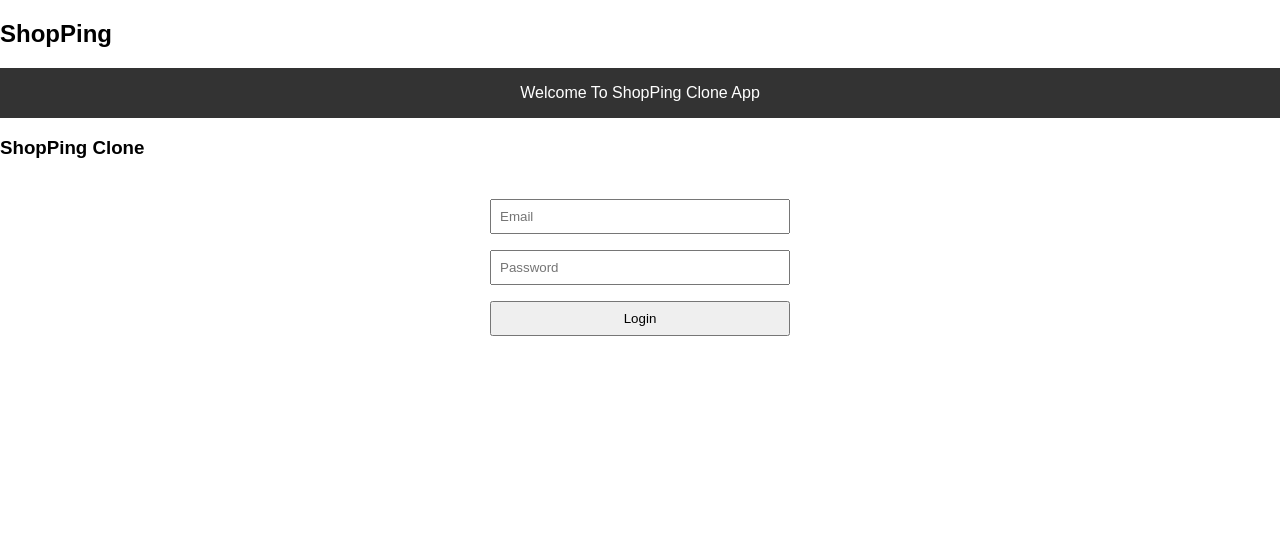
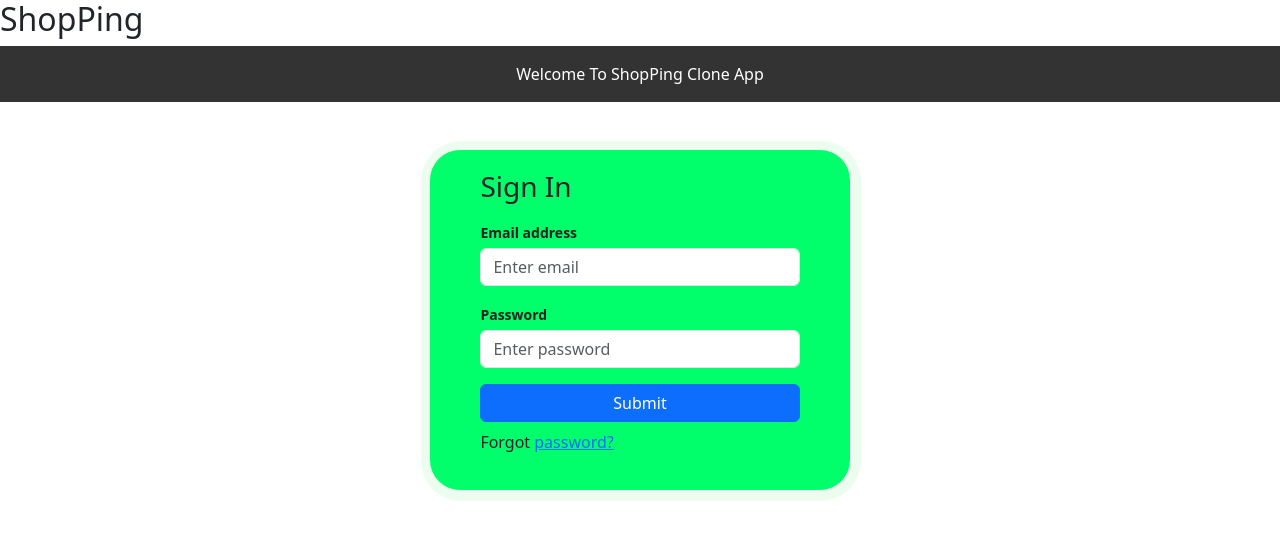
Before and after one commit to Sumit03-uni/ReactTask, a React (Create React App) app: page /login in a window 1280 px wide. Shown: the top 540 px of the page. Built offline with nearby package versions, Linux system fonts and the light colour scheme; no server answers.

Commit message:
modify login page and work on add to cart button

```diff
--- a/package.json
+++ b/package.json
@@ -7,6 +7,7 @@
     "@testing-library/react": "^13.4.0",
     "@testing-library/user-event": "^13.5.0",
     "axios": "^1.7.2",
+    "bootstrap": "^5.3.3",
     "react": "^18.3.1",
     "react-dom": "^18.3.1",
     "react-router-dom": "^6.23.1",
--- a/src/App.js
+++ b/src/App.js
@@ -1,4 +1,5 @@
 import React from 'react';
+import "bootstrap/dist/css/bootstrap.min.css"
 import AppRoutes from './Routes'
 const App = () => {
   return (
--- a/src/Routes.js
+++ b/src/Routes.js
@@ -12,9 +12,9 @@ const PrivateRoute = ({ children }) => {
 
 const AppRoutes = () => {
   const [products, setProducts] = useState([]);
-  const [cart, setCart] = useState(
-    () => JSON.parse(localStorage.getItem('cart')) || []
-  );
+  const [cart, setCart] = useState(() => JSON.parse(localStorage.getItem('cart')) || []);
+  const [cartCount, setCartCount] = useState(cart.length);
+
 
   useEffect(() => {
     axios.get("https://fakestoreapi.com/products").then((response) => {
@@ -22,28 +22,39 @@ const AppRoutes = () => {
     });
   }, []);
 
-  const [cartCount, setCartCount] = useState(JSON.parse(localStorage.getItem('cart'))?.length || 0);
   // Change the Cart Count
   const updateCartCount = (count) => {
     setCartCount(count);
   };
 
   const addToCart = (product) => {
-    const updateCart = [...cart, { ...product, quantity: 1 }];
-    setCart(updateCart);
-    localStorage.setItem('cart', JSON.stringify(updateCart));
-    updateCartCount(updateCart.length);
+    const existingProductIndex = cart.findIndex(item => item.id === product.id);
+
+    let updatedCart;
+    if(existingProductIndex >= 0){
+      updatedCart = cart.map((item, index) =>
+        index === existingProductIndex ? { ...item, quantity: item.quantity + 1 } : item
+      );
+    } else {
+      updatedCart = [ ...cart, { ...product, quantity: 1}];
+    }
+
+    setCart(updatedCart);
+    localStorage.setItem('cart', JSON.stringify(updatedCart));
+    updateCartCount(updatedCart.length);
   };
 
   const updateQuantity = (index, quantity) => {
-    const updateCart = cart
-      .map((item, i) =>
-        i === index ? { ...item, quantity: item.quantity + quantity } : item
-      )
+    const updatedCart = cart
+      .map((item, i) => i === index ? { ...item, quantity: item.quantity + quantity } : item)
       .filter((item) => item.quantity > 0);
-    setCart(updateCart);
-    localStorage.setItem("ccart", JSON.stringify(updateCart));
-    updateCartCount(updateCart.length);
+    setCart(updatedCart);
+    localStorage.setItem('cart', JSON.stringify(updatedCart));
+    updateCartCount(updatedCart.length);
+  };
+
+  const handleAddToCartClick = (product) => {
+    addToCart(product);
   };
 
   const emptyCart = () => {
@@ -66,7 +77,7 @@ const AppRoutes = () => {
           path="/products"
           element={
             <PrivateRoute>
-              <ProductPage products={products} addToCart={addToCart} totalPrice={totalPrice} />
+              <ProductPage products={products} handleAddToCartClick={handleAddToCartClick} cart={cart} updateQuantity={updateQuantity} totalPrice={totalPrice} />
             </PrivateRoute>
           }
         />
--- a/src/index.css
+++ b/src/index.css
@@ -1,9 +1,3 @@
-.product-containers {
-  border: 1px solid red;
-  width: 200px;
-  height: 200px;
-}
-
 body {
   margin: 0;
   font-family: -apple-system, BlinkMacSystemFont, 'Segoe UI', 'Roboto', 'Oxygen',
@@ -11,15 +5,10 @@ body {
     sans-serif;
   -webkit-font-smoothing: antialiased;
   -moz-osx-font-smoothing: grayscale;
-}
-
-
-body {
-  font-family: Arial, sans-serif;
   margin: 0;
   padding: 0;
 }
-
+/* Navbar Page start */
 nav ul {
   list-style: none;
   display: flex;
@@ -32,72 +21,77 @@ nav ul li {
   color: #fff;
   cursor: pointer;
 }
+/* Navbar Page end */
 
-form {
-  display: flex;
-  flex-direction: column;
-  width: 300px;
-  margin: 2rem auto;
-}
-
-form input,
-form button {
-  margin: 0.5rem 0;
-  padding: 0.5rem;
-}
+/* Product page start */
 
 .product {
   border: 1px solid #ddd;
   padding: 1rem;
   margin: 1rem;
-  height: 299px;
-  width: 200px;
+  height: 334px;
+  width: 220px;
   overflow: hidden;
 }
 
 .product img {
   width: 100px;
   height: 100px;
-
 }
 
-.maincontainor {
+.containors {
   display: flex;
+  margin: 5px;
+  padding: 5px;
 }
 
-.maincontainor .chlidren {
+.containors .children {
   display: flex;
   flex-direction: row;
   flex-wrap: wrap;
+  justify-content: center;
 }
 
 
-.chlidren .product p {
+.children .product p {
   overflow: hidden;
 }
 
 .product button {
-  padding: px;
+  padding: 10px;
   font-size: 15px;
   border-radius: 5px;
   font-weight: bolder;
   background-color: aqua;
 }
+/* Product page end */
 
-.cart-container {
-  display: flex;
-  justify-content: center;
-  align-items: center;
-  flex-direction: row;
-  flex-wrap: wrap;
+/* Cart page start */
+
+.carts{
+  border: 1px solid #ddd;
+  padding: 1rem;
+  margin: 1rem;
+  height: 334px;
+  width: 220px;
+  overflow: hidden;
+}
+
+.carts img{
+  width: 100px;
+  height: 100px;
+}
+
+.children .carts p {
+  overflow: hidden;
 }
 
 .price{
   text-align: center;
   margin-bottom: 10px;
   font-family: system-ui, -apple-system, BlinkMacSystemFont, 'Segoe UI', Roboto, Oxygen, Ubuntu, Cantarell, 'Open Sans', 'Helvetica Neue', sans-serif;
+}
 
-}
 .empbtn{
   border-radius: 5px;
   font-weight: bolder;
@@ -115,8 +109,8 @@ form button {
 }
 
 .quantity-control button {
-  width: 30px;
-  height: 21px;
+  width: 26px;
+  height: 26px;
   border: none;
   background-color: #007bff;
   color: white;
@@ -131,4 +125,48 @@ form button {
 .quantity-control input {
   width: 50px;
   text-align: center;
+  height: 26px;
+  border: 1px solid #007bff;
 }
+/* Cart Page end */
+
+/* Login page start */
+.auth-form-container{
+  display: flex;
+  justify-self: center;
+  align-items: center;
+  width: 100vw;
+}
+
+.auth-form {
+  display: flex;
+  flex-direction: column;
+  width: 300px;
+  margin: 2rem auto;
+  width: 420px;
+  box-shadow: rgba(135, 244, 155, 0.16) 1px 1px 1px 10px;
+  padding-top: 20px;
+  padding-bottom: 20px;
+  border-radius: 30px;
+  background-color: #00ff6a;
+}
+
+.auth-form-content{
+  padding-left: 12%;
+  padding-right: 12%;
+}
+
+.auth-form--title {
+  text-align: center;
+  margin-bottom: 1em;
+  font-size: 24px;
+  color: rgb(34, 34, 34);
+  font-weight: 800;
+}
+
+label {
+  font-size: 14px;
+  font-weight: 600;
+  color: rgb(34, 34, 34)
+}
+/* Login page start */
--- a/src/pages/CartsPage.js
+++ b/src/pages/CartsPage.js
@@ -5,13 +5,13 @@ const CartPage = ({ cart, updateQuantity, totalPrice, emptyCart }) => {
     return (
         <div>
             <h2>Cart</h2>
-            <div className="maincontainor">
-                <div className="chlidren">
+            <div className="containors">
+                <div className="children">
                     {cart.map((item, index) => (
-                        <div key={index} className="product">
+                        <div key={index} className="carts">
                             <img src={item.image} alt={item.title} />
-                            <h5>{item.title.slice(0,20)}</h5>
-                            <p>{item.description.slice(0, 50)}</p>
+                            <h5>{item.title.slice(0,15)}</h5>
+                            <p>{item.description.slice(0, 40)}</p>
                             <p>${item.price}</p>
                             <div className="quantity-control">
                                 <b>Quantity:</b> &nbsp; <button onClick={() => updateQuantity(index, 1)}>+</button>
--- a/src/pages/LoginPage.js
+++ b/src/pages/LoginPage.js
@@ -31,16 +31,37 @@ const LoginPage = () => {
   };
 
   return (
-    <div className='login-form'>
-      <h3>ShopPing Clone</h3>
+    <div className="auth-form-container">
+      <form className="auth-form" onSubmit={handleLogin}>
+        <div className="auth-form-content">
+          <h3 className="auth-form-title">Sign In</h3>
+          <div className="form-group mt-3">
+            <label>Email address</label>
+            <input type="email" className="form-control mt-1" value={email} onChange={(e) => setEmail(e.target.value)} placeholder="Enter email" required />
+          </div>
+          <div className="form-group mt-3">
+            <label>Password</label>
+            <input type="password" className="form-control mt-1" value={password} onChange={(e) => setPassword(e.target.value)} placeholder="Enter password" required/>
+          </div>
+          <div className="d-grid gap-2 mt-3">
+            <button type="submit" className="btn btn-primary">Submit</button>
+          </div>
+          <p className="forgot-password text-right mt-2">
+            Forgot <a href="#">password?</a>
+          </p>
+        </div>
+      </form>
+    </div>
+    // <div className='login-form'>
+    //   <h3>ShopPing Clone</h3>
 
-    <form onSubmit={handleLogin}>
-      <input type="email" value={email} onChange={(e) => setEmail(e.target.value)} placeholder="Email" required />
-      <input type="password" value={password} onChange={(e) => setPassword(e.target.value)} placeholder="Password" required />
-      <button type="submit">Login</button>
-      {error && <p>{error}</p>}
-    </form>
-    </div>
+    // <form onSubmit={handleLogin}>
+    //   <input type="email" value={email} onChange={(e) => setEmail(e.target.value)} placeholder="Email" required />
+    //   <input type="password" value={password} onChange={(e) => setPassword(e.target.value)} placeholder="Password" required />
+    //   <button type="submit">Login</button>
+    //   {error && <p>{error}</p>}
+    // </form>
+    // </div>
   );
 };
 
--- a/src/pages/ProductsPage.js
+++ b/src/pages/ProductsPage.js
@@ -1,19 +1,28 @@
 import React from "react";
+import { useNavigate } from "react-router-dom";
 
-const ProductPage = ({ products, addToCart, totalPrice }) => {
+const ProductPage = ({ products, handleAddToCartClick, cart, totalPrice }) => {
+    const navigate = useNavigate();
+
+    const handleAddToCartAndNavigate = (product) => {
+        handleAddToCartClick(product);
+        navigate('/cart');
+      };
 
     return (
-        <div className="product-containor">
+        <div>
             <h1>Products</h1>
-            <div className="maincontainor">
-                <div className="chlidren">
+            <div className="containors">
+                <div className="children">
                     {products.map((product) => (
                         <div key={product.id} className="product">
                             <img src={product.image} alt={product.name} />
-                            <h5>{product.title.slice(0, 20)}</h5>
-                            <p>{product.description.slice(0, 39)}</p>
+                            <h5>{product.title.slice(0, 15)}</h5>
+                            <p>{product.description.slice(0, 30)}</p>
                             <p>${product.price}</p>
-                            <button onClick={() => addToCart(product)}>Add to Cart</button>
+                            <button onClick={() => handleAddToCartAndNavigate(product)}>
+                                {cart.find(item => item.id === product.id) ? 'Go to Cart' : 'Add to Cart'}
+                            </button>
                         </div>
                     ))};
                 </div>
```
Also changed, not shown: 1 other file (tests, documents, lock files or other folders).
